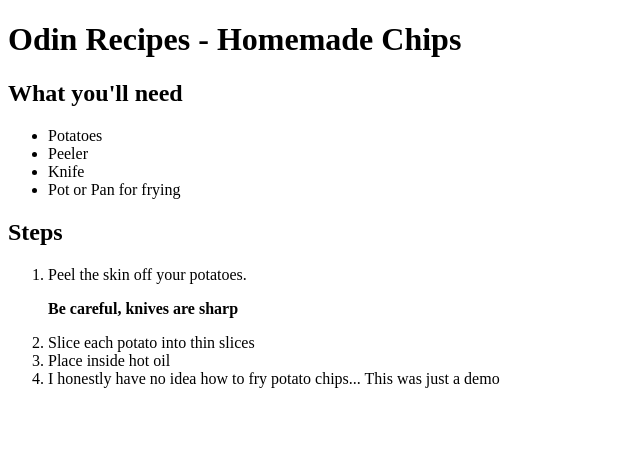
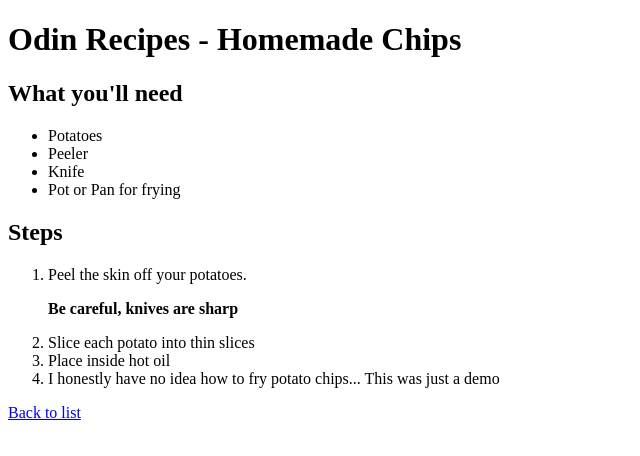
Before and after one commit to rwslippey/odin-recipes, a plain HTML site: page recipes/chips.html in a window 1280 px wide. Shown: the full height of the page, 0-640 px from the left. Drawn offline with Linux system fonts and the light colour scheme.

Commit message:
Added link to home page from reciepe page

```diff
--- a/recipes/chips.html
+++ b/recipes/chips.html
@@ -23,5 +23,6 @@
         <li>Place inside hot oil</li>
         <li>I honestly have no idea how to fry potato chips... This was just a demo</li>
     </ol>
+    <a href="../index.html">Back to list</a>
 </body>
 </html>
```
Also changed, not shown: recipes/cookies.html (+1 -0 lines).
